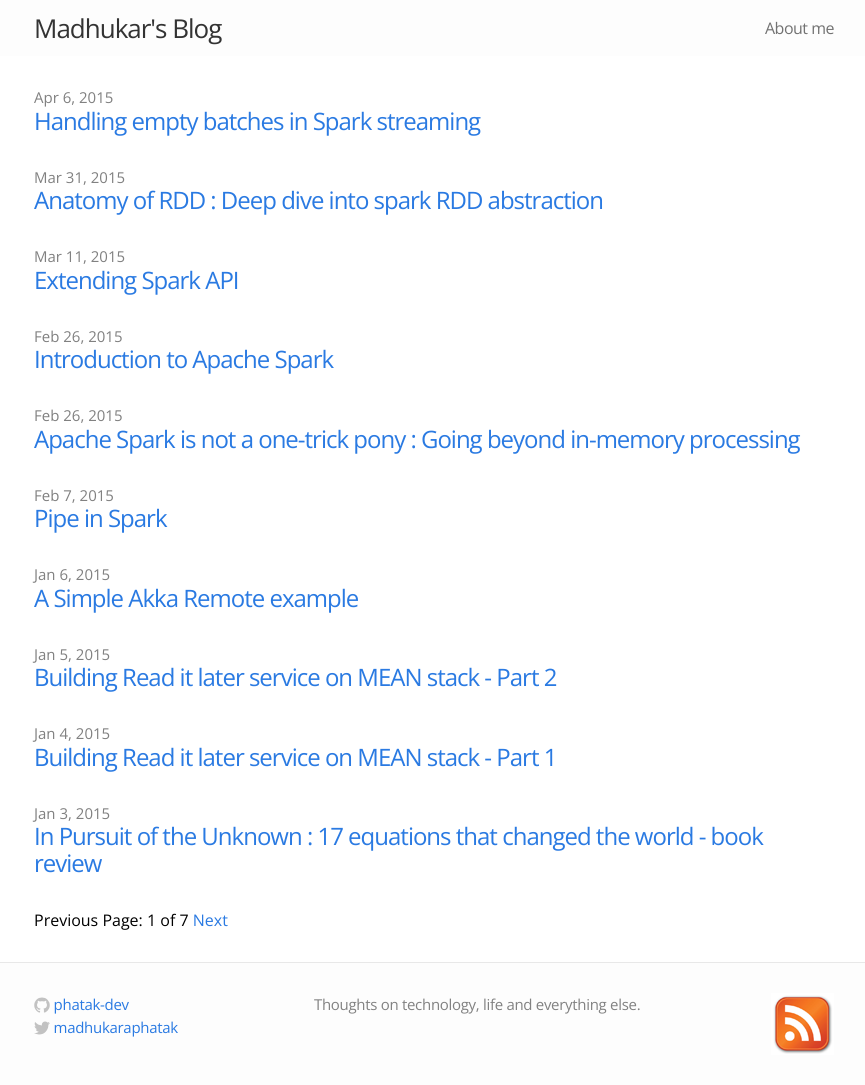
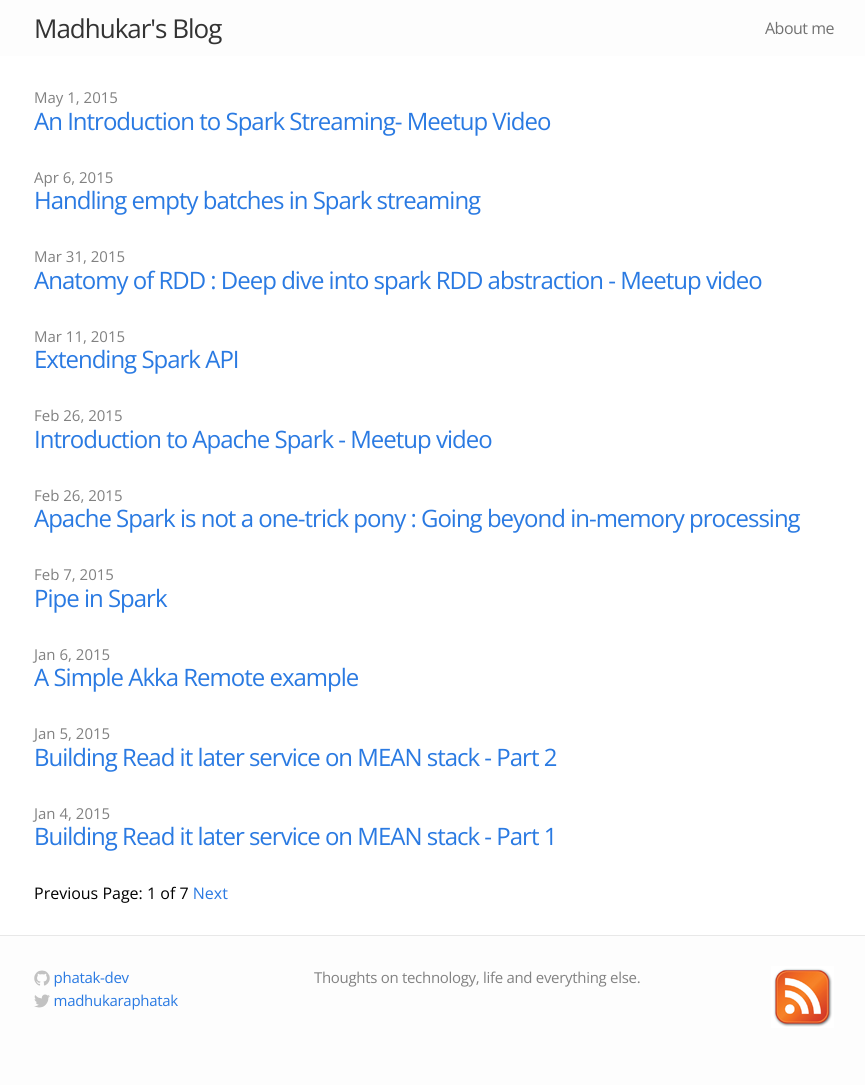
Before and after one commit to phatak-dev/blog, a Jekyll site: the page built from index.html, in a window 1280 px wide. Shown: the whole page, without its empty margins (206-1071 px from the left). Built offline with Jekyll 4.4.1, drawn with Linux system fonts in a browser that asks for light colours; the list of posts is cut into pages by our own code; after the commit the page ends 1058 px from its top, so only the background shows below that.

Commit message:
added talks

```diff
--- a/_posts/2015-02-26-introduction-to-spark.md
+++ b/_posts/2015-02-26-introduction-to-spark.md
@@ -1,8 +1,8 @@
 ---
 layout: post
-title: "Introduction to Apache Spark "
+title: "Introduction to Apache Spark - Meetup video"
 date : 2015-02-26
-categories: spark
+categories: spark talks
 ---
 The below video is a recording of my talk on *Introduction to Apache Spark* in recent spark meetup. Find the slides on [slideshare](http://www.slideshare.net/datamantra/introduction-to-apache-spark-45062010).
 
--- a/_posts/2015-03-31-anatomy-of-rdd.md
+++ b/_posts/2015-03-31-anatomy-of-rdd.md
@@ -1,8 +1,8 @@
 ---
 layout: post
-title: "Anatomy of RDD : Deep dive into spark RDD abstraction"
+title: "Anatomy of RDD : Deep dive into spark RDD abstraction - Meetup video"
 date : 2015-03-31
-categories: spark scala
+categories: spark scala talks
 ---
 The below video is a recording of my talk on *Anatomy of RDD: Deep dive in to Apache Spark RDD abstraction* in recent spark meetup. In this talk, I discuss about how RDD is constructed from ground up. This gives a depth understanding of spark API.
 
--- /dev/null
+++ b/_posts/2015-05-01-introduction-to-spark-streaming-meetup-talk.md
@@ -0,0 +1,15 @@
+---
+layout: post
+title: "An Introduction to Spark Streaming- Meetup Video"
+date : 2015-05-01
+categories: spark scala talks
+---
+The below video is a recording of my talk on *An Introduction to Spark Streaming* in recent spark meetup. In this talk, I discuss about how you can use spark batch API in streaming mode also.
+
+
+Find the slides on [slideshare](http://www.slideshare.net/datamantra/introduction-to-spark-streaming) and code on [github](https://github.com/phatak-dev/introduction-to-spark-streaming).
+
+
+
+
+<div class="video-container"> <iframe src="https://www.youtube.com/embed/OFbClndwjps" frameborder="0" width="560" height="315"></iframe> </div>
```
